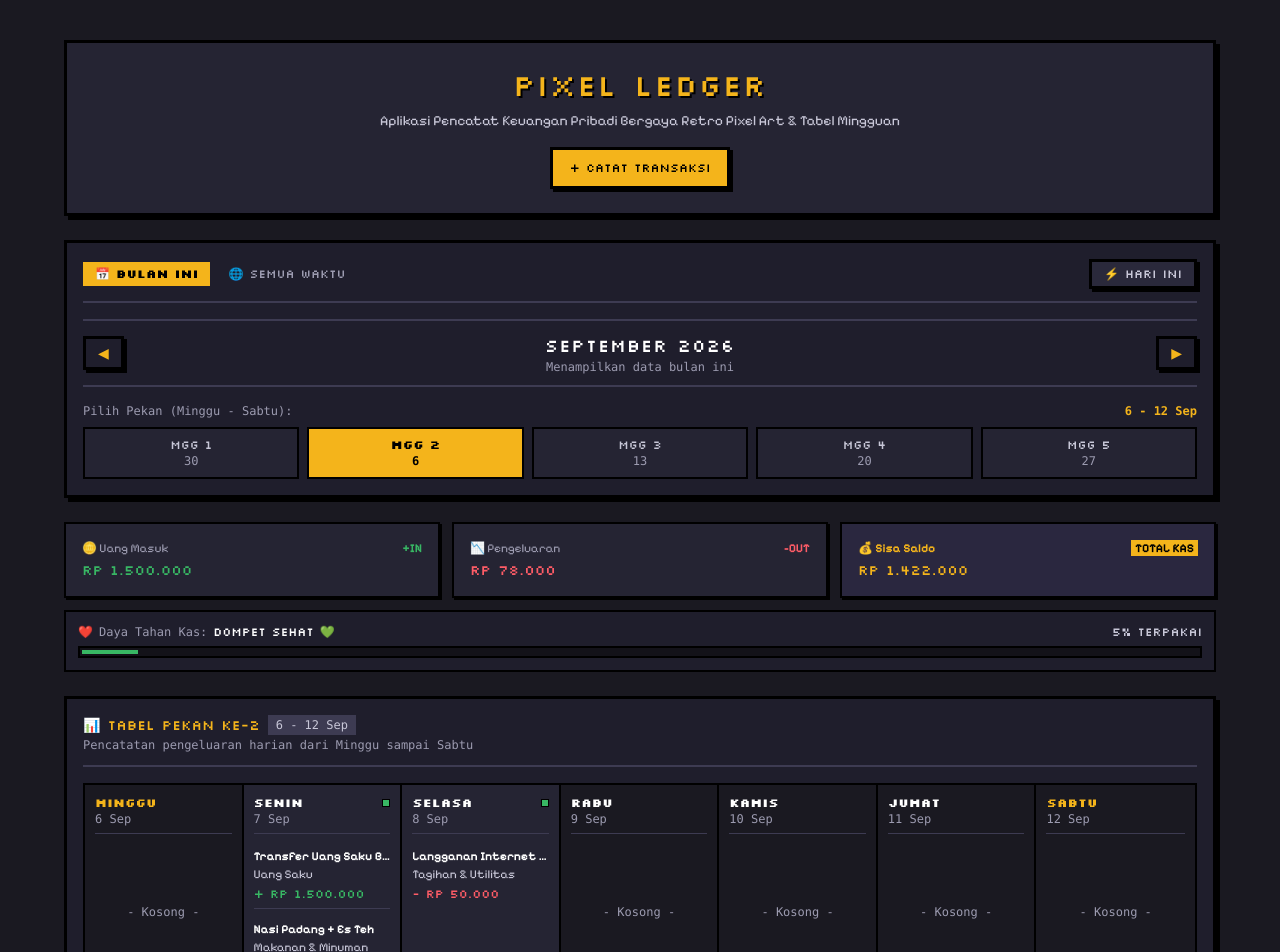
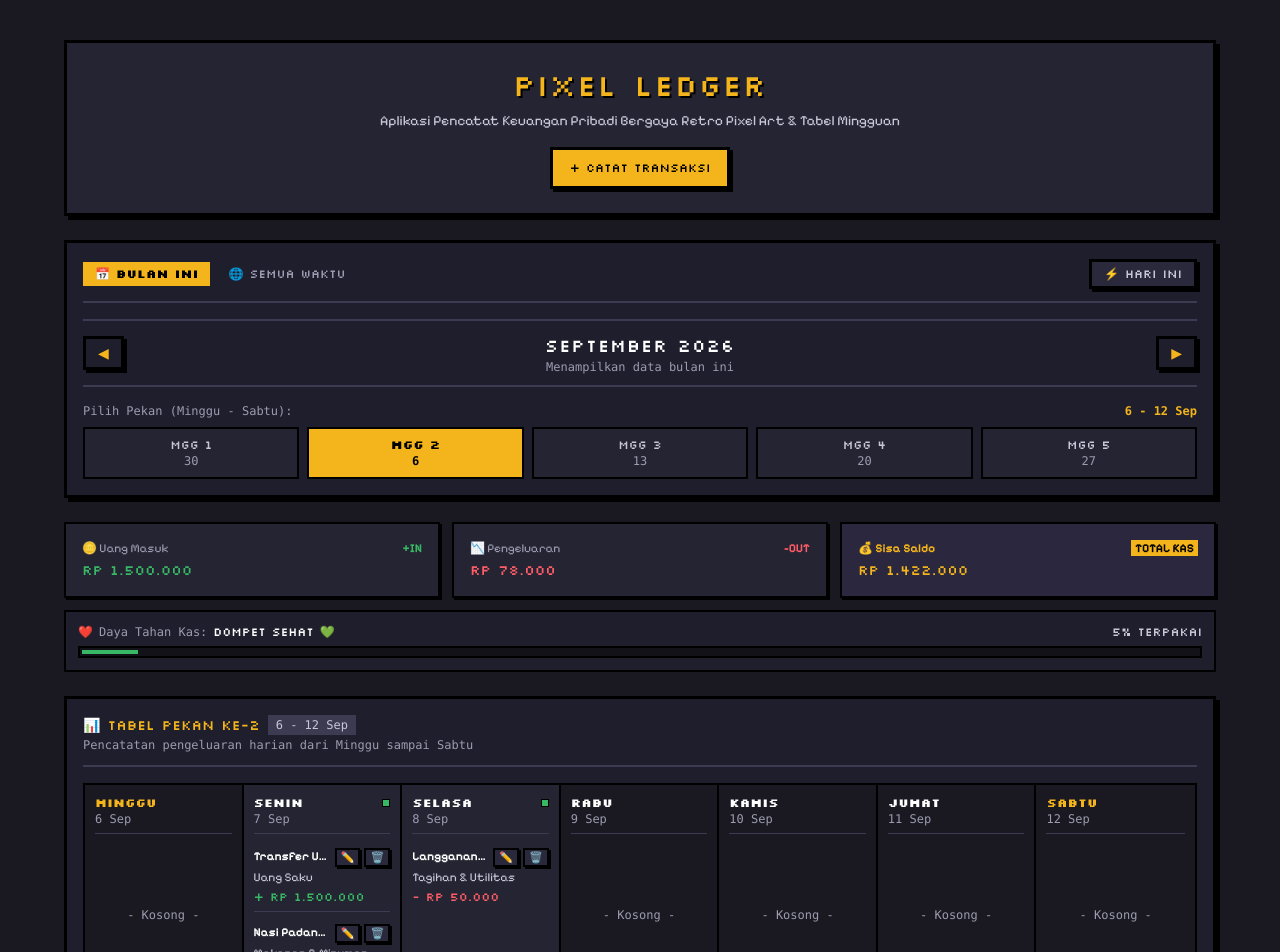
Before and after one commit to raintyaa/pixel-finance-tracker, a React (Vite) app: page / in a window 1280 px wide. Shown: the top 952 px of the page. Built offline with nearby package versions, Linux system fonts and the light colour scheme.

Commit message:
feat: implement edit and delete transaction actions in weekly table

```diff
--- a/src/App.tsx
+++ b/src/App.tsx
@@ -1,5 +1,6 @@
 import { useMemo, useState } from 'react'
 import BalanceCards from './components/BalanceCards'
+import ConfirmDialog from './components/ConfirmDialog'
 import PeriodNavigator, { type ViewScope } from './components/PeriodNavigator'
 import TransactionModal from './components/TransactionModal'
 import WeeklyTable from './components/WeeklyTable'
@@ -10,6 +11,10 @@ import { getWeeksInMonth } from './utils/date'
 export default function App() {
   const [transactions, setTransactions] = useState<Transaction[]>(INITIAL_TRANSACTIONS)
   const [isModalOpen, setIsModalOpen] = useState<boolean>(false)
+
+  // State Aksi Baris Tabel (Hari 9): Transaksi yang sedang diubah / akan dihapus
+  const [editingTransaction, setEditingTransaction] = useState<Transaction | null>(null)
+  const [deletingTransaction, setDeletingTransaction] = useState<Transaction | null>(null)
 
   // 1. State Periode Navigasi (Tahun, Bulan, Pekan, & Filter Saldo)
   const [selectedYear, setSelectedYear] = useState<number>(2026)
@@ -56,6 +61,21 @@ export default function App() {
   const handleAddTransaction = (newTx: Transaction) => {
     setTransactions((prev) => [newTx, ...prev])
     setIsModalOpen(false)
+  }
+
+  // 3C. Handler Ubah Transaksi (Hari 9) — pertahankan id, ganti data lama
+  const handleUpdateTransaction = (updatedTx: Transaction) => {
+    setTransactions((prev) =>
+      prev.map((tx) => (tx.id === updatedTx.id ? updatedTx : tx))
+    )
+    setEditingTransaction(null)
+  }
+
+  // 3D. Handler Konfirmasi Hapus Transaksi (Hari 9) — buang transaksi terpilih
+  const handleConfirmDelete = () => {
+    if (!deletingTransaction) return
+    setTransactions((prev) => prev.filter((tx) => tx.id !== deletingTransaction.id))
+    setDeletingTransaction(null)
   }
 
   // 4A. Sisa Saldo Riil Keseluruhan (FIX: Total Kas Nyata, Tidak Berubah Saat Navigasi Bulan)
@@ -132,21 +152,40 @@ export default function App() {
           <WeeklyTable
             weekInfo={activeWeekInfo}
             transactions={transactions}
+            onEditTransaction={(tx) => setEditingTransaction(tx)}
+            onDeleteTransaction={(tx) => setDeletingTransaction(tx)}
           />
         )}
 
         <footer className="text-center text-xs text-[#9c9bb0] font-mono mt-2">
-          Target Berikutnya (Hari 9): Fitur Aksi Baris Tabel (Edit &amp; Hapus Transaksi)
+          Hari 9 Selesai: Aksi Baris Tabel (Ubah &amp; Hapus Transaksi) ✅
         </footer>
       </main>
 
-      {/* Modal Input Transaksi Cepat */}
+      {/* Modal Input Transaksi Cepat (Mode Tambah) */}
       {isModalOpen && (
         <TransactionModal
           onSubmit={handleAddTransaction}
           onClose={() => setIsModalOpen(false)}
         />
       )}
+
+      {/* Modal Ubah Transaksi (Mode Edit — Hari 9) */}
+      {editingTransaction && (
+        <TransactionModal
+          initialData={editingTransaction}
+          onSubmit={handleUpdateTransaction}
+          onClose={() => setEditingTransaction(null)}
+        />
+      )}
+
+      {/* Dialog Konfirmasi Hapus (Hari 9) */}
+      <ConfirmDialog
+        transaction={deletingTransaction}
+        isOpen={deletingTransaction !== null}
+        onConfirm={handleConfirmDelete}
+        onCancel={() => setDeletingTransaction(null)}
+      />
     </div>
   )
 }
--- a/src/components/WeeklyTable.tsx
+++ b/src/components/WeeklyTable.tsx
@@ -5,9 +5,16 @@ import { DAYS_OF_WEEK, MONTH_NAMES, type WeekInfo } from '../utils/date'
 interface WeeklyTableProps {
     weekInfo: WeekInfo
     transactions: Transaction[]
+    onEditTransaction: (tx: Transaction) => void
+    onDeleteTransaction: (tx: Transaction) => void
 }
 
-export default function WeeklyTable({ weekInfo, transactions }: WeeklyTableProps) {
+export default function WeeklyTable({
+    weekInfo,
+    transactions,
+    onEditTransaction,
+    onDeleteTransaction,
+}: WeeklyTableProps) {
     // Menghitung tanggal kalender untuk ke-7 hari (Indeks 0 = Minggu s/d 6 = Sabtu)
     const daysData = DAYS_OF_WEEK.map((dayName, dayIndex) => {
         // Tanggal spesifik hari ini
@@ -117,9 +124,32 @@ export default function WeeklyTable({ weekInfo, transactions }: WeeklyTableProps
                                             key={tx.id}
                                             className="border-b border-[#3d3b52] py-1.5 last:border-b-0 flex flex-col gap-0.5"
                                         >
-                                            <span className="font-bold text-white truncate text-xs">
-                                                {tx.description}
-                                            </span>
+                                            {/* Baris Judul + Tombol Aksi Mini (Ubah / Hapus) */}
+                                            <div className="flex items-start justify-between gap-1.5">
+                                                <span className="font-bold text-white truncate text-xs flex-1 min-w-0">
+                                                    {tx.description}
+                                                </span>
+                                                <div className="flex items-center gap-1 shrink-0">
+                                                    <button
+                                                        type="button"
+                                                        onClick={() => onEditTransaction(tx)}
+                                                        title="Ubah transaksi"
+                                                        aria-label={`Ubah transaksi: ${tx.description}`}
+                                                        className="bg-[#2a293b] hover:bg-[#f4b41b] text-[#c8c7d8] hover:text-black border-2 border-black shadow-[2px_2px_0px_0px_#000] active:translate-x-[1px] active:translate-y-[1px] active:shadow-none px-1 py-0.5 text-[11px] leading-none cursor-pointer transition-colors"
+                                                    >
+                                                        ✏️
+                                                    </button>
+                                                    <button
+                                                        type="button"
+                                                        onClick={() => onDeleteTransaction(tx)}
+                                                        title="Hapus transaksi"
+                                                        aria-label={`Hapus transaksi: ${tx.description}`}
+                                                        className="bg-[#2a293b] hover:bg-[#ff5c67] text-[#c8c7d8] hover:text-black border-2 border-black shadow-[2px_2px_0px_0px_#000] active:translate-x-[1px] active:translate-y-[1px] active:shadow-none px-1 py-0.5 text-[11px] leading-none cursor-pointer transition-colors"
+                                                    >
+                                                        🗑️
+                                                    </button>
+                                                </div>
+                                            </div>
                                             <span className="text-[#c8c7d8] text-xs truncate">
                                                 {tx.category}
                                             </span>
```
